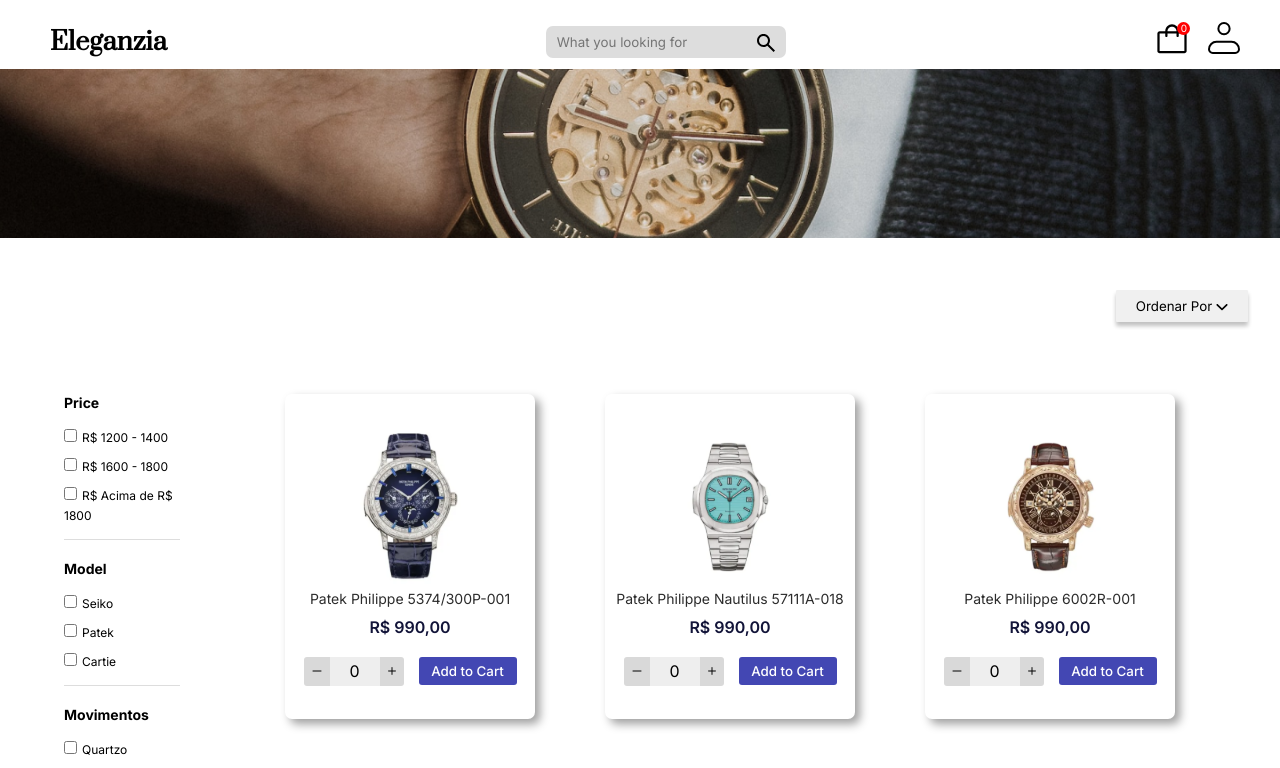
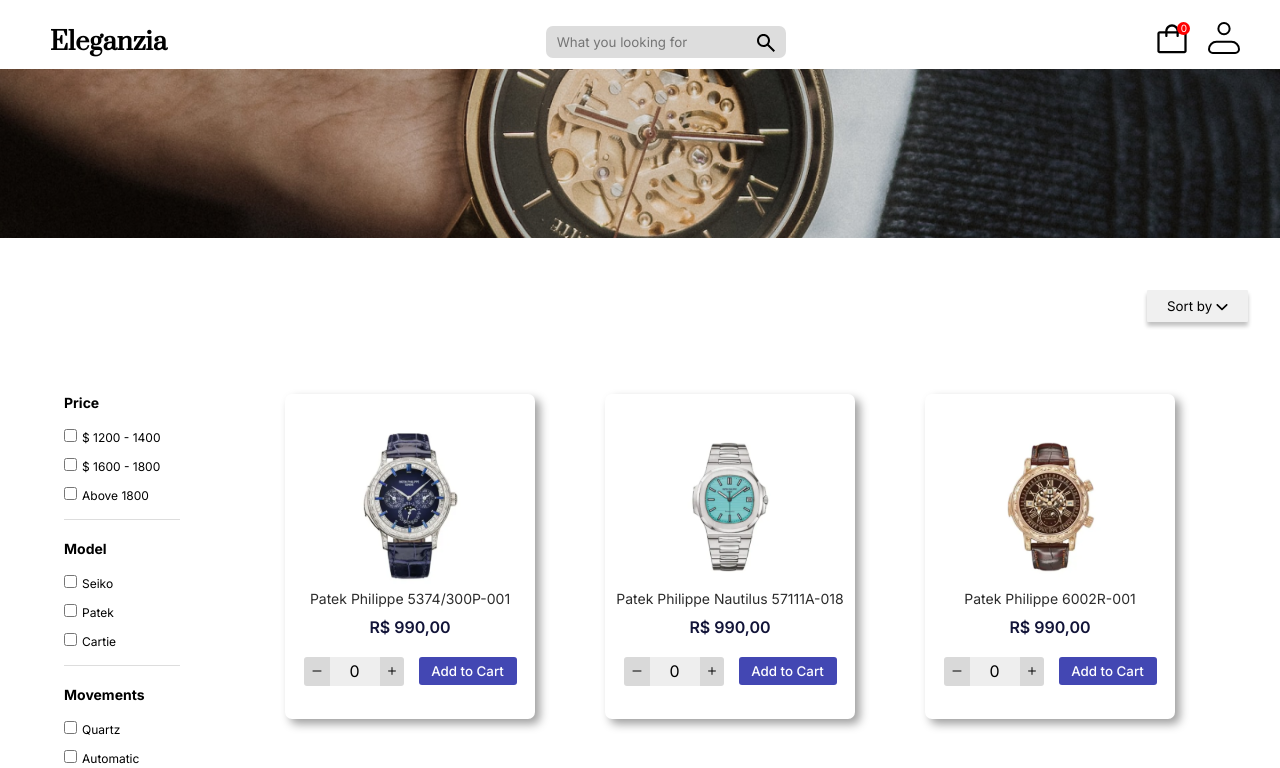
Before and after one commit to IanLemee/WatchStore, an Angular app: page /home in a window 1280 px wide. Shown: the top 768 px of the page. Built offline with nearby package versions, Linux system fonts and the light colour scheme.

Commit message:
arrumando textos

```diff
--- a/src/app/components/a-side/a-side.component.html
+++ b/src/app/components/a-side/a-side.component.html
@@ -5,15 +5,15 @@
     <div class="price-chebox chebox">
       <div class="first-price">
         <input type="checkbox" name="first-price">
-        <label for="first-price">R$ 1200 - 1400</label>
+        <label for="first-price">$ 1200 - 1400</label>
       </div>
       <div class="second-price">
         <input type="checkbox" name="second-price">
-        <label for="second-price">R$ 1600 - 1800</label>
+        <label for="second-price">$ 1600 - 1800</label>
       </div>
       <div class="third-price">
         <input type="checkbox" name="third-price">
-        <label for="third-price">R$ Acima de R$ 1800</label>
+        <label for="third-price">Above 1800</label>
       </div>
     </div>
   </div>
@@ -35,15 +35,15 @@
     </div>
   </div>
   <div class="container movimentos">
-    <h4>Movimentos</h4>
+    <h4>Movements</h4>
     <div class="movimento-chebox chebox">
       <div class="first-movimento">
         <input type="checkbox" name="first-movimento">
-        <label for="first-movimento">Quartzo</label>
+        <label for="first-movimento">Quartz</label>
       </div>
       <div class="second-movimento">
         <input type="checkbox" name="second-movimento">
-        <label for="second-movimento">Automatico</label>
+        <label for="second-movimento">Automatic</label>
       </div>
       <div class="third-movimento">
         <input type="checkbox" name="third-movimento">
@@ -52,7 +52,7 @@
     </div>
   </div>
   <div class="container pulso">
-    <h4>Pulso</h4>
+    <h4>Bracelet</h4>
     <div class="pulso-chebox chebox">
       <div class="first-pulso">
         <input type="checkbox" name="first-pulso">
--- a/src/app/macroComponents/btn-filter/btn-filter.component.html
+++ b/src/app/macroComponents/btn-filter/btn-filter.component.html
@@ -15,15 +15,15 @@
     <div class="price-chebox chebox">
       <div class="first-price">
         <input type="checkbox" name="first-price">
-        <label for="first-price">R$ 1200 - 1400</label>
+        <label for="first-price">$ 1200 - 1400</label>
       </div>
       <div class="second-price">
         <input type="checkbox" name="second-price">
-        <label for="second-price">R$ 1600 - 1800</label>
+        <label for="second-price">$ 1600 - 1800</label>
       </div>
       <div class="third-price">
         <input type="checkbox" name="third-price">
-        <label for="third-price">R$ Acima de R$ 1800</label>
+        <label for="third-price">Above 1800</label>
       </div>
     </div>
   </div>
@@ -45,15 +45,15 @@
     </div>
   </div>
   <div class="container movimentos">
-    <h4>Movimentos</h4>
+    <h4>Movements</h4>
     <div class="movimento-chebox chebox">
       <div class="first-movimento">
         <input type="checkbox" name="first-movimento">
-        <label for="first-movimento">Quartzo</label>
+        <label for="first-movimento">Quartz</label>
       </div>
       <div class="second-movimento">
         <input type="checkbox" name="second-movimento">
-        <label for="second-movimento">Automatico</label>
+        <label for="second-movimento">Automatic</label>
       </div>
       <div class="third-movimento">
         <input type="checkbox" name="third-movimento">
@@ -62,7 +62,7 @@
     </div>
   </div>
   <div class="container pulso">
-    <h4>Pulso</h4>
+    <h4>Bracelet</h4>
     <div class="pulso-chebox chebox">
       <div class="first-pulso">
         <input type="checkbox" name="first-pulso">
@@ -81,9 +81,9 @@
 </div>
 
 <div class="container">
-  <div class="container-firtBtn">
+  <div class="container-firtsBtn">
     <button (click)="onClickFilter()" class="filter">
-      Ordenar Por
+      Sort by
       <img src="{{ img }}" alt="">
     </button>
   </div>
--- a/src/app/macroComponents/btn-filter/btn-filter.component.scss
+++ b/src/app/macroComponents/btn-filter/btn-filter.component.scss
@@ -81,6 +81,7 @@
     justify-content: center;
     flex-direction: column;
     gap: 15px;
+    width: 100%;
 
     border-bottom: 1px #DDDDDD solid;
 
--- a/src/app/page/login/login.component.html
+++ b/src/app/page/login/login.component.html
@@ -9,7 +9,7 @@
             <input class="input" id="password" name="password" type="password" placeholder="Please enter your password">
         </div>
         <div class="btn-submit">
-            <input type="submit" class="btn">
+            <button class="btn">Login</button>
         </div>
     </div>
 </div>
```
Also changed, not shown: src/app/page/login/login.component.scss (line endings or trailing spaces).
